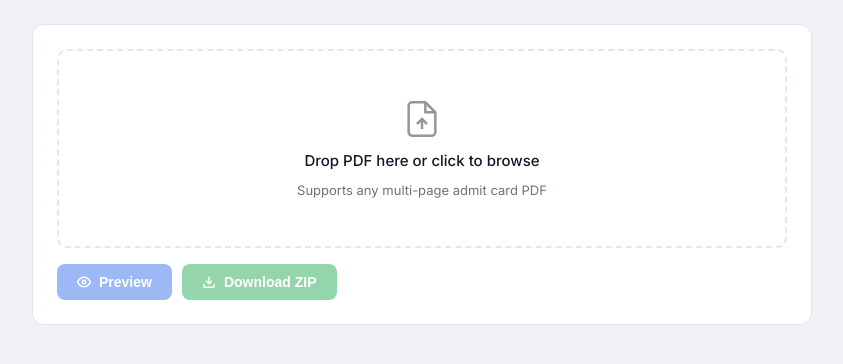
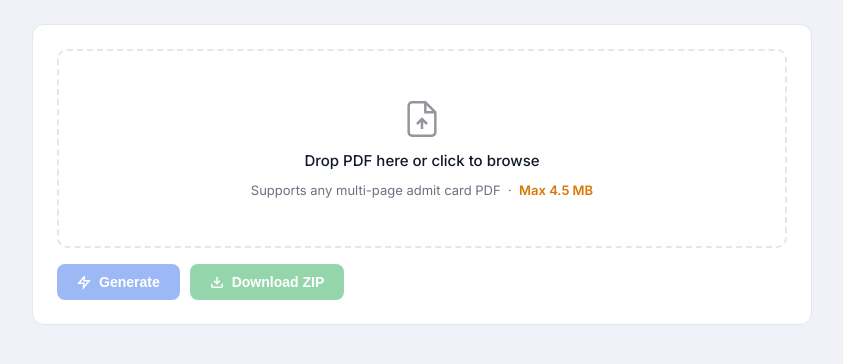
Before and after one commit to rahuldec/regnorename, a Flask app: page / in a window 1280 px wide. Shown: the part 115-479 px from the top of the page, without its empty margins (218-1061 px from the left). Run offline with Flask 3, Linux system fonts and the light colour scheme.

Commit message:
Rename Preview → Generate; show 4.5 MB limit on upload zone
Co-Authored-By: Claude Sonnet 4.6 <noreply@anthropic.com>

```diff
--- a/templates/index.html
+++ b/templates/index.html
@@ -327,7 +327,7 @@
         <polyline points="9 15 12 12 15 15"/>
       </svg>
       <span class="label" id="drop-label">Drop PDF here or click to browse</span>
-      <span class="sublabel" id="drop-sub">Supports any multi-page admit card PDF</span>
+      <span class="sublabel" id="drop-sub">Supports any multi-page admit card PDF &nbsp;·&nbsp; <span style="color:var(--warn);font-weight:600;">Max 4.5 MB</span></span>
       <span class="file-name" id="file-name-display" hidden></span>
     </div>
     <input type="file" id="file-input" accept=".pdf">
@@ -342,8 +342,8 @@
       </div>
       <div class="actions">
         <button class="btn btn-primary" id="btn-preview" disabled>
-          <svg width="14" height="14" viewBox="0 0 24 24" fill="none" stroke="currentColor" stroke-width="2.5"><path d="M1 12s4-8 11-8 11 8 11 8-4 8-11 8-11-8-11-8z"/><circle cx="12" cy="12" r="3"/></svg>
-          Preview
+          <svg width="14" height="14" viewBox="0 0 24 24" fill="none" stroke="currentColor" stroke-width="2.5"><polyline points="13 2 3 14 12 14 11 22 21 10 12 10 13 2"/></svg>
+          Generate
         </button>
         <button class="btn btn-success" id="btn-download" disabled>
           <svg width="14" height="14" viewBox="0 0 24 24" fill="none" stroke="currentColor" stroke-width="2.5"><path d="M21 15v4a2 2 0 0 1-2 2H5a2 2 0 0 1-2-2v-4"/><polyline points="7 10 12 15 17 10"/><line x1="12" y1="15" x2="12" y2="3"/></svg>
```
